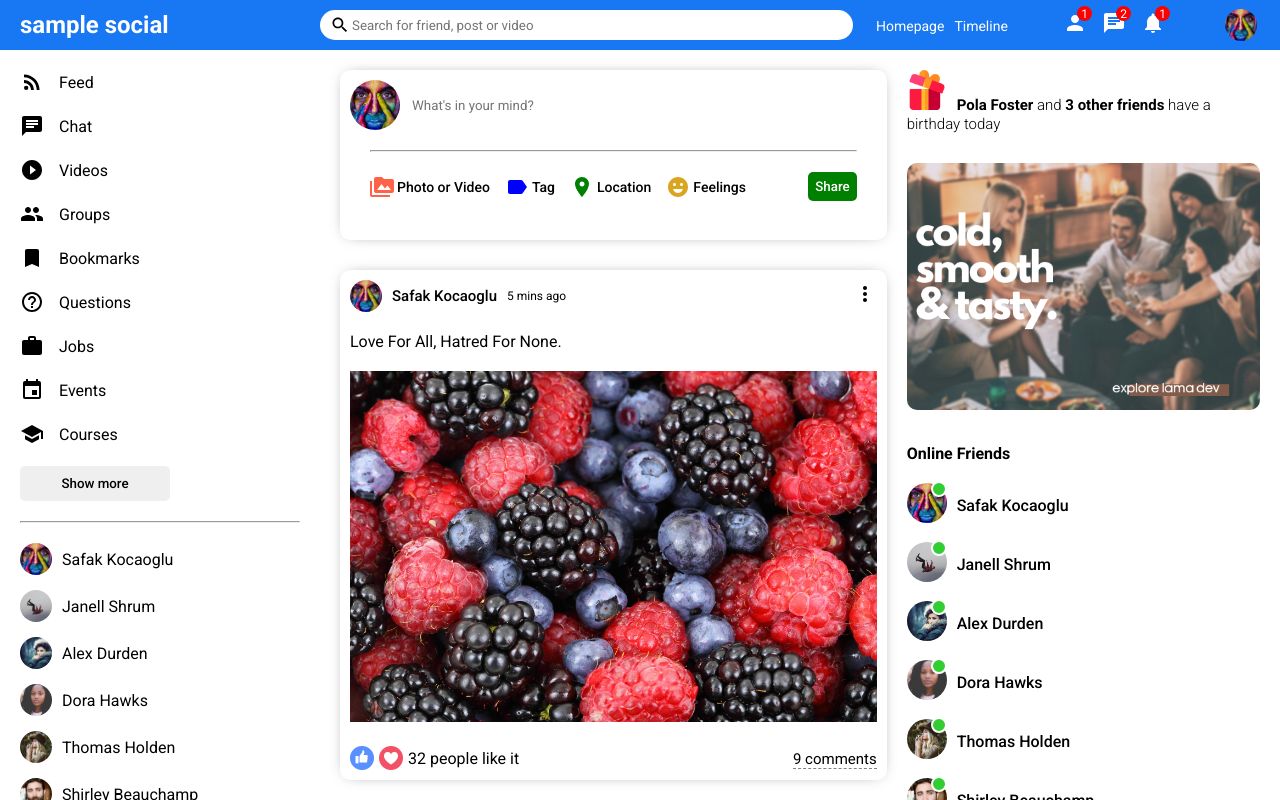
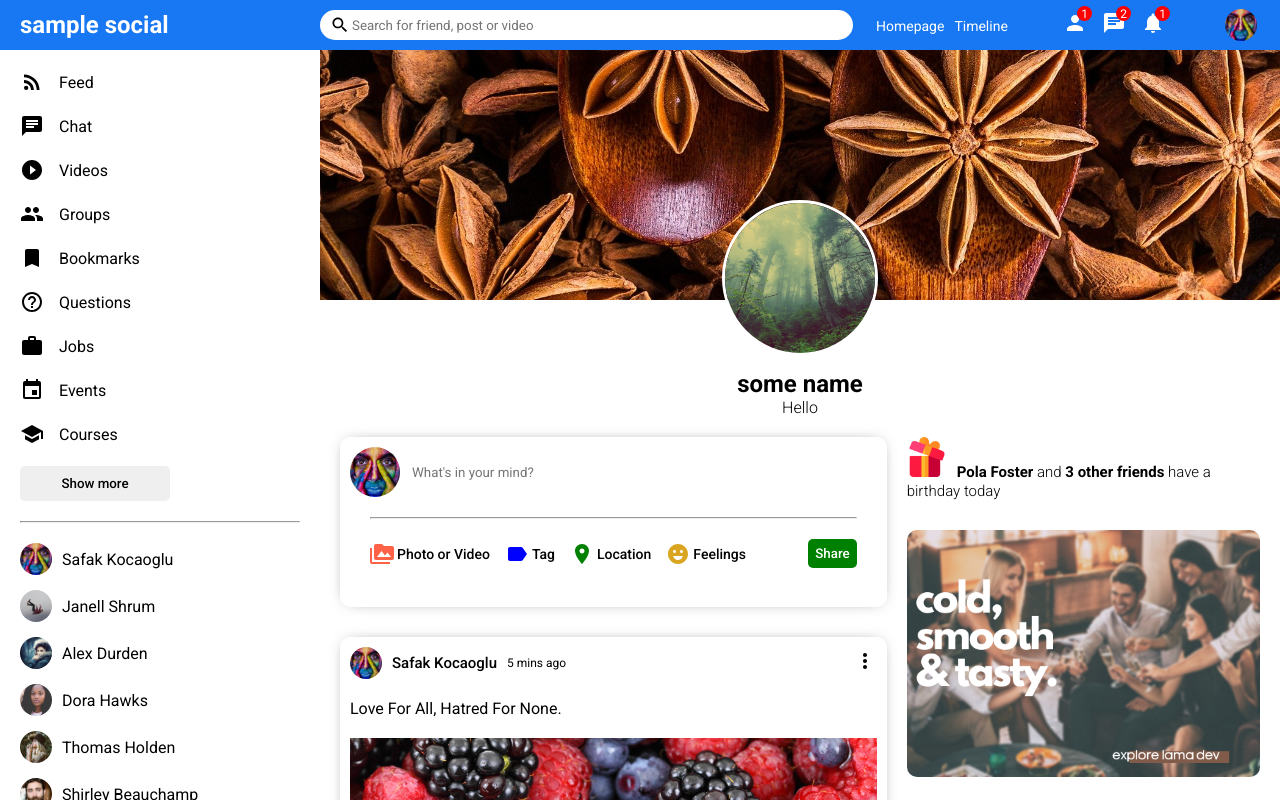
Before and after one commit to soysan/media-react-node, a React (Create React App) app in the folder client/: page / in a window 1280 px wide. Shown: the top 800 px of the page. Built offline with nearby package versions, Linux system fonts and the light colour scheme; the HTML template or start-up script is replaced by a standard one.

Commit message:
profile page

```diff
--- a/client/src/App.js
+++ b/client/src/App.js
@@ -1,9 +1,10 @@
 import Home from './pages/home/Home';
+import Profile from './pages/profile/Profile';
 
 function App() {
   return (
     <div>
-      <Home />
+      <Profile />
     </div>
   )
 }
--- a/client/src/components/closeFriends/closeFriends.css
+++ b/client/src/components/closeFriends/closeFriends.css
@@ -0,0 +1,13 @@
+.sidebarFriend {
+  display: flex;
+  align-items: center;
+  margin-bottom: 15px;
+}
+
+.sidebarFriendImg {
+  width: 32px;
+  height: 32px;
+  border-radius: 50%;
+  object-fit: cover;
+  margin-right: 10px;
+}
--- a/client/src/components/post/Post.jsx
+++ b/client/src/components/post/Post.jsx
@@ -1,8 +1,17 @@
 import './post.css';
 import { MoreVert } from "@material-ui/icons";
 import { Users } from '../../dummyData';
+import { useState } from 'react';
 
 export default function Post({ post }) {
+  const [like, setLike] = useState(post.like);
+  const [isLiked, setIsLiked] = useState(false);
+
+  const likeHandler = () => {
+    setLike(isLiked ? like - 1 : like + 1);
+    setIsLiked(!isLiked);
+  }
+
   return (
     <div className="post">
       <div className="postWrapper">
@@ -22,9 +31,9 @@
         </div>
         <div className="postBottom">
           <div className="postBottomLeft">
-            <img className="likeIcon" src="assets/like.png" alt="" />
-            <img className="likeIcon" src="assets/heart.png" alt="" />
-            <span className="postLikeCounter">{post.like} people like it</span>
+            <img className="likeIcon" src="assets/like.png" onClick={likeHandler} alt="" />
+            <img className="likeIcon" src="assets/heart.png" onClick={likeHandler} alt="" />
+            <span className="postLikeCounter">{like} people like it</span>
           </div>
           <div className="postBottomRight">
             <span className="postCommentText">{post.comment} comments</span>
--- a/client/src/components/sidebar/sidebar.css
+++ b/client/src/components/sidebar/sidebar.css
@@ -53,17 +53,3 @@
   margin: 0;
   list-style: none;
 }
-
-.sidebarFriend {
-  display: flex;
-  align-items: center;
-  margin-bottom: 15px;
-}
-
-.sidebarFriendImg {
-  width: 32px;
-  height: 32px;
-  border-radius: 50%;
-  object-fit: cover;
-  margin-right: 10px;
-}
--- /dev/null
+++ b/client/src/pages/profile/Profile.jsx
@@ -0,0 +1,32 @@
+import './profile.css';
+import Feed from '../../components/feed/Feed';
+import Rightbar from '../../components/rightbar/Rightbar';
+import Sidebar from '../../components/sidebar/Sidebar';
+import Topbar from '../../components/topbar/Topbar';
+
+export default function Profile() {
+  return (
+    <>
+      <Topbar />
+      <div className="profile">
+        <Sidebar />
+        <div className="profileRight">
+          <div className="profileRightTop">
+            <div className="profileCover">
+              <img className="profileCoverImg" src="assets/post/post3.jpg" alt="" />
+              <img className="profileUserImg" src="assets/post/post7.jpg" alt="" />
+            </div>
+            <div className="profileInfo">
+              <h4 className="profileInfoName">some name</h4>
+              <span className="profileInfoDesc">Hello </span>
+            </div>
+          </div>
+          <div className="profileRightBottom">
+            <Feed />
+            <Rightbar />
+          </div>
+        </div>
+      </div>
+    </>
+  )
+}
--- /dev/null
+++ b/client/src/pages/profile/profile.css
@@ -0,0 +1,50 @@
+.profile {
+  display: flex;
+}
+
+.profileRight {
+  flex: 9;
+}
+
+.profileCover {
+  height: 320px;
+  position: relative;
+}
+
+.profileCoverImg {
+  width: 100%;
+  height: 250px;
+  object-fit: cover;
+}
+
+.profileUserImg {
+  width: 150px;
+  height: 150px;
+  border-radius: 50%;
+  object-fit: cover;
+  position: absolute;
+  left: 0;
+  right: 0;
+  margin: auto;
+  top: 150px;
+  border: 3px solid white;
+}
+
+.profileInfo {
+  display: flex;
+  flex-direction: column;
+  align-items: center;
+  justify-content: center;
+}
+
+.profileInfoName {
+  font-size: 24px;
+}
+
+.profileInfoDesc {
+  font-weight: 300;
+}
+
+.profileRightBottom {
+  display: flex;
+}
```
